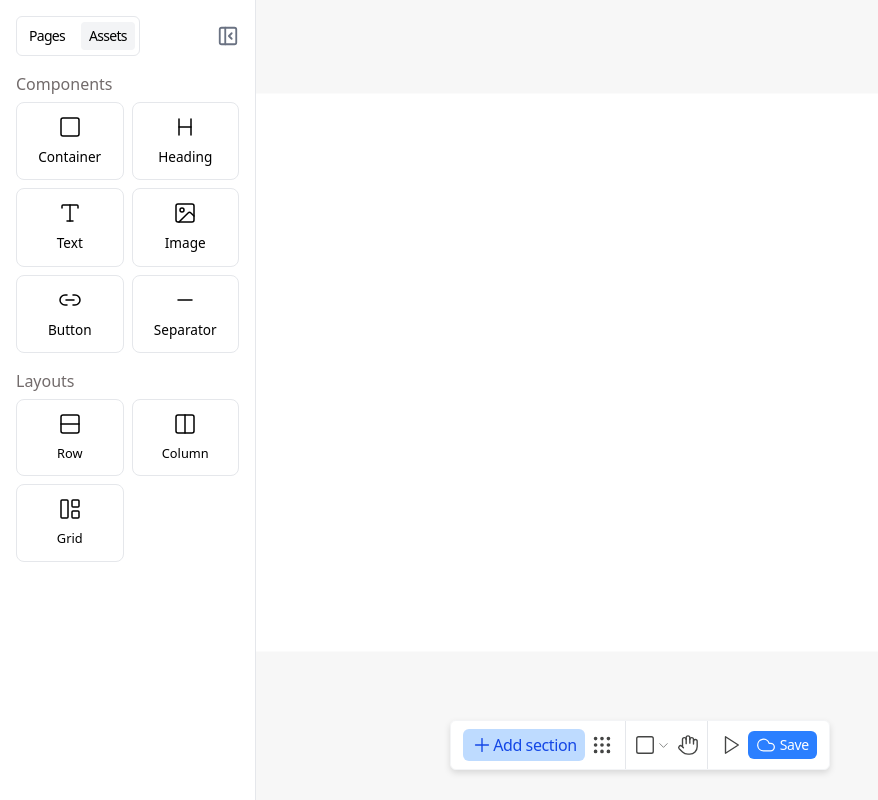
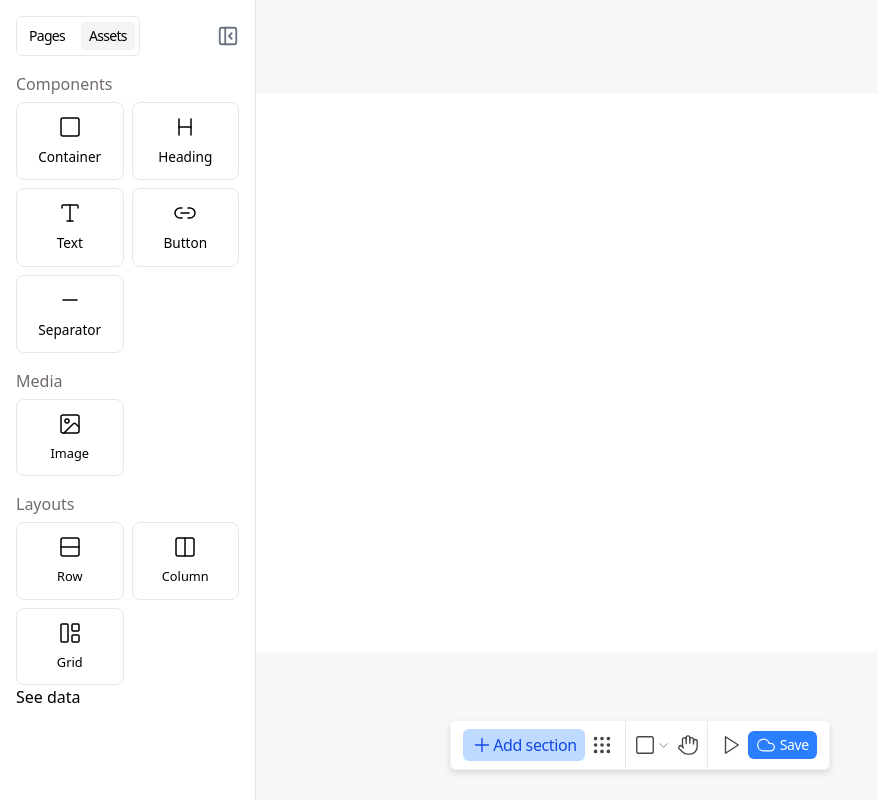
Before and after one commit to Yatik1/nocode, a React (Vite) app: page / in a window 1280 px wide. Both pictures are taken after a click on the button 22 px from the left and 18 px from the top of the page. Shown: the whole page, without its empty margins (0-878 px from the left). Built offline with nearby package versions, Linux system fonts and the light colour scheme.

Commit message:
feat: add media section to ComponentLibrary and integrate image component

```diff
--- a/src/components/builder/ComponentLibrary.tsx
+++ b/src/components/builder/ComponentLibrary.tsx
@@ -11,10 +11,13 @@ const components = [
   { id: 'container', icon: <Square strokeWidth={1.5} size={24} />, label: 'Container' },
   { id: 'heading', icon: <Heading strokeWidth={1.5} size={24} />, label: 'Heading' },
   { id: 'text', icon: <Type strokeWidth={1.5} size={24} />, label: 'Text' },
-  { id: 'image', icon: <Image strokeWidth={1.5} size={24} />, label: 'Image' },
   { id: 'button', icon: <Link2 strokeWidth={1.5} size={24} />, label: 'Button' },
   {id:'divider', icon: <Minus strokeWidth={1.5} />, label:'Separator'},
 ];
+
+const media = [
+  { id: 'image', icon: <Image strokeWidth={1.5} size={24} />, label: 'Image' },
+]
 
 const layouts = [
   { id: 'row', icon: <Rows2 strokeWidth={1.5}  size={24} />, label: 'Row' },
@@ -25,7 +28,7 @@ const layouts = [
 
 function ComponentLibrary() {
 
-  const {open} = useBuilder() as BuilderContextProps
+  const {open,pages} = useBuilder() as BuilderContextProps
   const [selectedOption, setSelectedOption] = useState("assets")
 
   const sideRef = useRef(null)
@@ -73,6 +76,8 @@ function ComponentLibrary() {
       {selectedOption === "assets" &&  <Assets />}
       {selectedOption === "pages" &&  <PagesSelection />}
 
+      <button onClick={()=> console.log(pages)}>See data</button>
+
 
     </div>
       )
@@ -105,6 +110,21 @@ function Assets() {
           >
             {component.icon}
             <span className="text-[0.85rem]">{component.label}</span>
+          </Card>
+        ))}
+      </div>
+
+      <p className="text-md text-[#726B6B] mt-4 ">Media</p>
+      <div className="grid grid-cols-2 gap-2 mt-1.5">
+        {media.map((m) => (
+          <Card
+            key={m.id}
+            draggable
+            onDragStart={(e) => onDragStart(e, m.id)}
+            className="px-1 py-3 cursor-move hover:bg-gray-50 transition-colors flex flex-col items-center gap-2"
+          >
+            {m.icon}
+            <span className="text-[0.8rem]">{m.label}</span>
           </Card>
         ))}
       </div>
```
